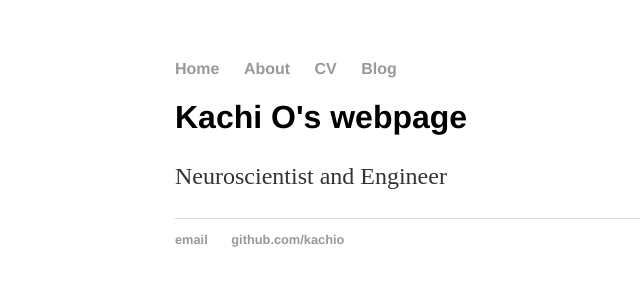
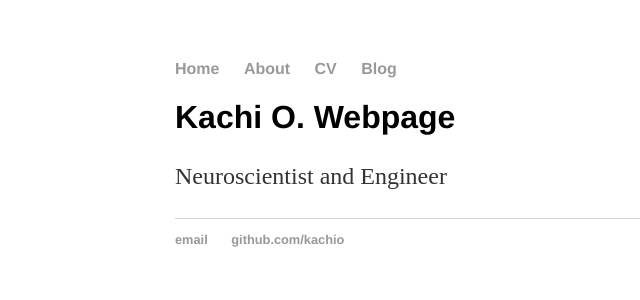
Before and after one commit to kachiO/kachio.github.io, a Jekyll site: the page built from index.html, in a window 1280 px wide. Shown: the top 300 px of the page, without its empty margins (17-657 px from the left). Built offline with Jekyll 4.4.1, drawn with Linux system fonts in a browser that asks for light colours.

Commit message:
Update default.html

```diff
--- a/_layouts/default.html
+++ b/_layouts/default.html
@@ -15,10 +15,7 @@
     		</ul>
 		</nav>
 		<div class="container">
-    		<div class="blurb">
-        		<h1>Kachi O's webpage</h1>
-				<p>Neuroscientist and Engineer <em></em> <a href="/about"></a></p>
-    		</div><!-- /.blurb -->
+    		{{content}}
 		</div><!-- /.container -->
 		<footer>
     		<ul>
```
